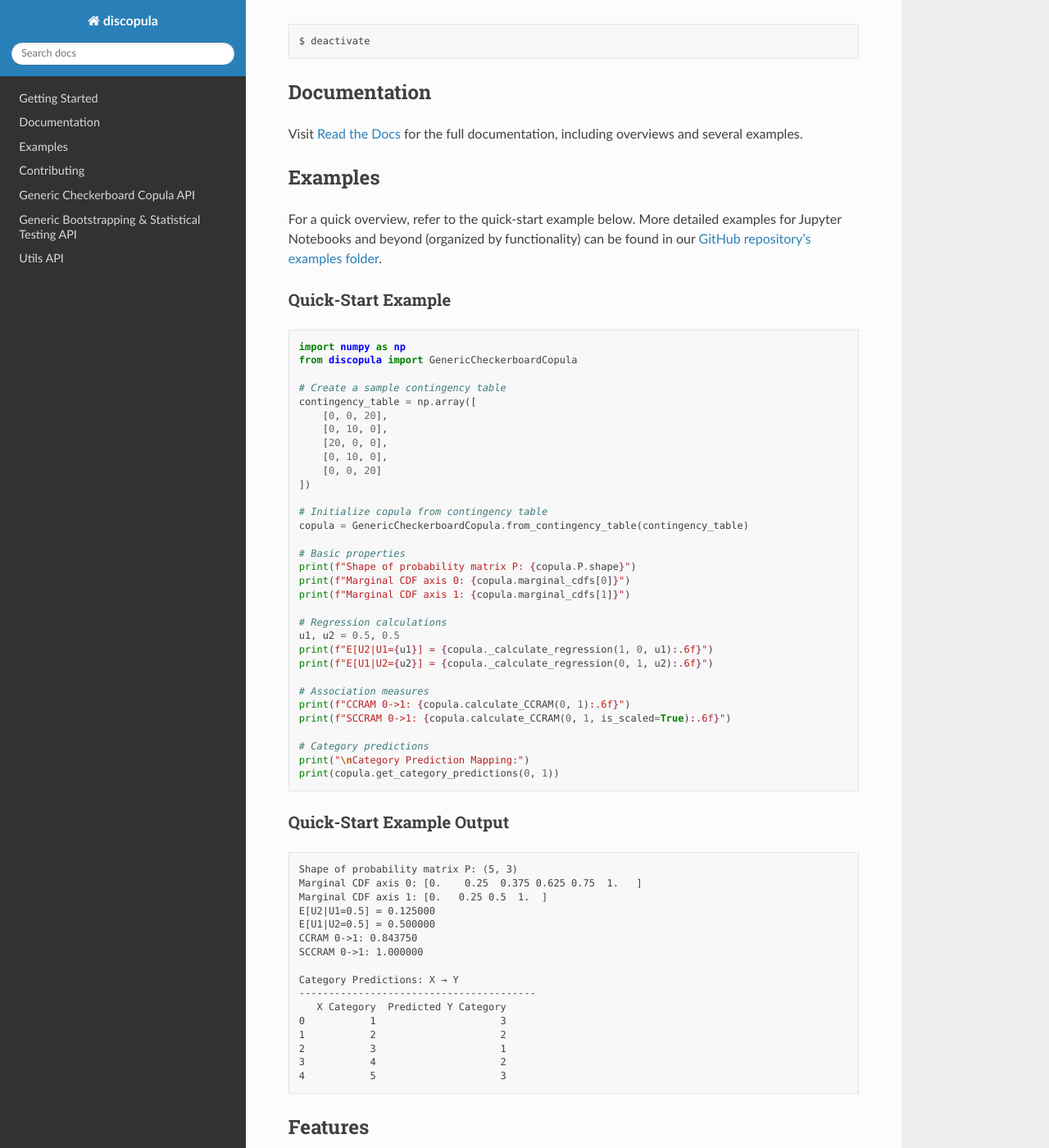
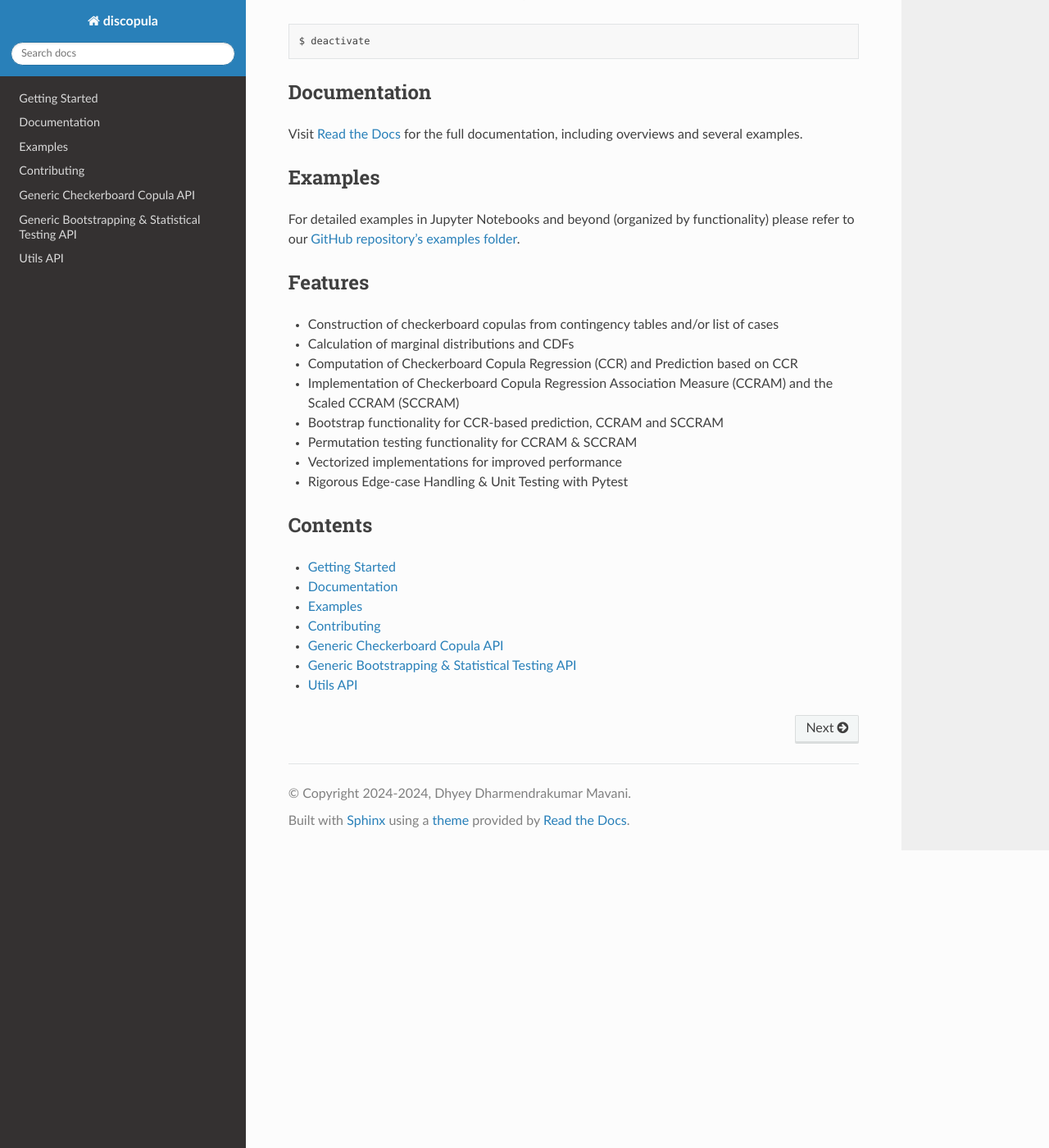
Before and after one commit to dmavani25/discopula, a Sphinx documentation site: the page built from docs/index.md, in a window 1280 px wide and 1400 px high, scrolled down 961 px. Shown: the whole window at 82% size. Built offline with Sphinx 7.4.7 and the Read the Docs theme 3.1.0, drawn with Linux system fonts in a browser that asks for light colours; some of the changed text lies outside the part shown.

Commit message:
Refactor parameter names in calculate_CCRAM methods for consistency; update example notebook to reflect changes and improve documentation clarity

````diff
--- a/docs/index.md
+++ b/docs/index.md
@@ -51,76 +51,17 @@
 
 ## Examples
 
-For a quick overview, refer to the quick-start example below. More detailed examples for Jupyter Notebooks and beyond (organized by functionality) can be found in our [GitHub repository's examples folder](https://github.com/dmavani25/discopula/tree/master/examples).
-
-### Quick-Start Example
-
-```python
-import numpy as np
-from discopula import GenericCheckerboardCopula
-
-# Create a sample contingency table
-contingency_table = np.array([
-    [0, 0, 20],
-    [0, 10, 0],
-    [20, 0, 0],
-    [0, 10, 0],
-    [0, 0, 20]
-])
-
-# Initialize copula from contingency table
-copula = GenericCheckerboardCopula.from_contingency_table(contingency_table)
-
-# Basic properties
-print(f"Shape of probability matrix P: {copula.P.shape}")
-print(f"Marginal CDF axis 0: {copula.marginal_cdfs[0]}")
-print(f"Marginal CDF axis 1: {copula.marginal_cdfs[1]}")
-
-# Regression calculations
-u1, u2 = 0.5, 0.5
-print(f"E[U2|U1={u1}] = {copula._calculate_regression(1, 0, u1):.6f}")
-print(f"E[U1|U2={u2}] = {copula._calculate_regression(0, 1, u2):.6f}")
-
-# Association measures
-print(f"CCRAM 0->1: {copula.calculate_CCRAM(0, 1):.6f}")
-print(f"SCCRAM 0->1: {copula.calculate_CCRAM(0, 1, is_scaled=True):.6f}")
-
-# Category predictions
-print("\nCategory Prediction Mapping:")
-print(copula.get_category_predictions(0, 1))
-```
-
-### Quick-Start Example Output
-
-```text
-Shape of probability matrix P: (5, 3)
-Marginal CDF axis 0: [0.    0.25  0.375 0.625 0.75  1.   ]
-Marginal CDF axis 1: [0.   0.25 0.5  1.  ]
-E[U2|U1=0.5] = 0.125000
-E[U1|U2=0.5] = 0.500000
-CCRAM 0->1: 0.843750
-SCCRAM 0->1: 1.000000
-
-Category Predictions: X → Y
-----------------------------------------
-   X Category  Predicted Y Category
-0           1                     3
-1           2                     2
-2           3                     1
-3           4                     2
-4           5                     3
-```
+For detailed examples in Jupyter Notebooks and beyond (organized by functionality) please refer to our [GitHub repository's examples folder](https://github.com/dmavani25/discopula/tree/master/examples).
 
 ## Features
 
-- Construction of checkerboard copulas from contingency tables
+- Construction of checkerboard copulas from contingency tables and/or list of cases
 - Calculation of marginal distributions and CDFs
-- Computation of conditional expectations (regression)
-- Implementation of Checkerboard Copula Regression Association Measure (CCRAM)
-- Standardized CCRAM (SCCRAM) calculations
+- Computation of Checkerboard Copula Regression (CCR) and Prediction based on CCR
+- Implementation of Checkerboard Copula Regression Association Measure (CCRAM) and the Scaled CCRAM (SCCRAM)
+- Bootstrap functionality for CCR-based prediction, CCRAM and SCCRAM
+- Permutation testing functionality for CCRAM & SCCRAM
 - Vectorized implementations for improved performance
-- Bootstrap functionality for CCRAM, SCCRAM, Checkerboard Copula Regression (CCR), and Prediction based on CCR
-- Permutation testing functionality for CCRAM & SCCRAM
 - Rigorous Edge-case Handling & Unit Testing with Pytest
 
 ## Contents
````
Also changed, not shown: .github/README.md, 4 other files.
